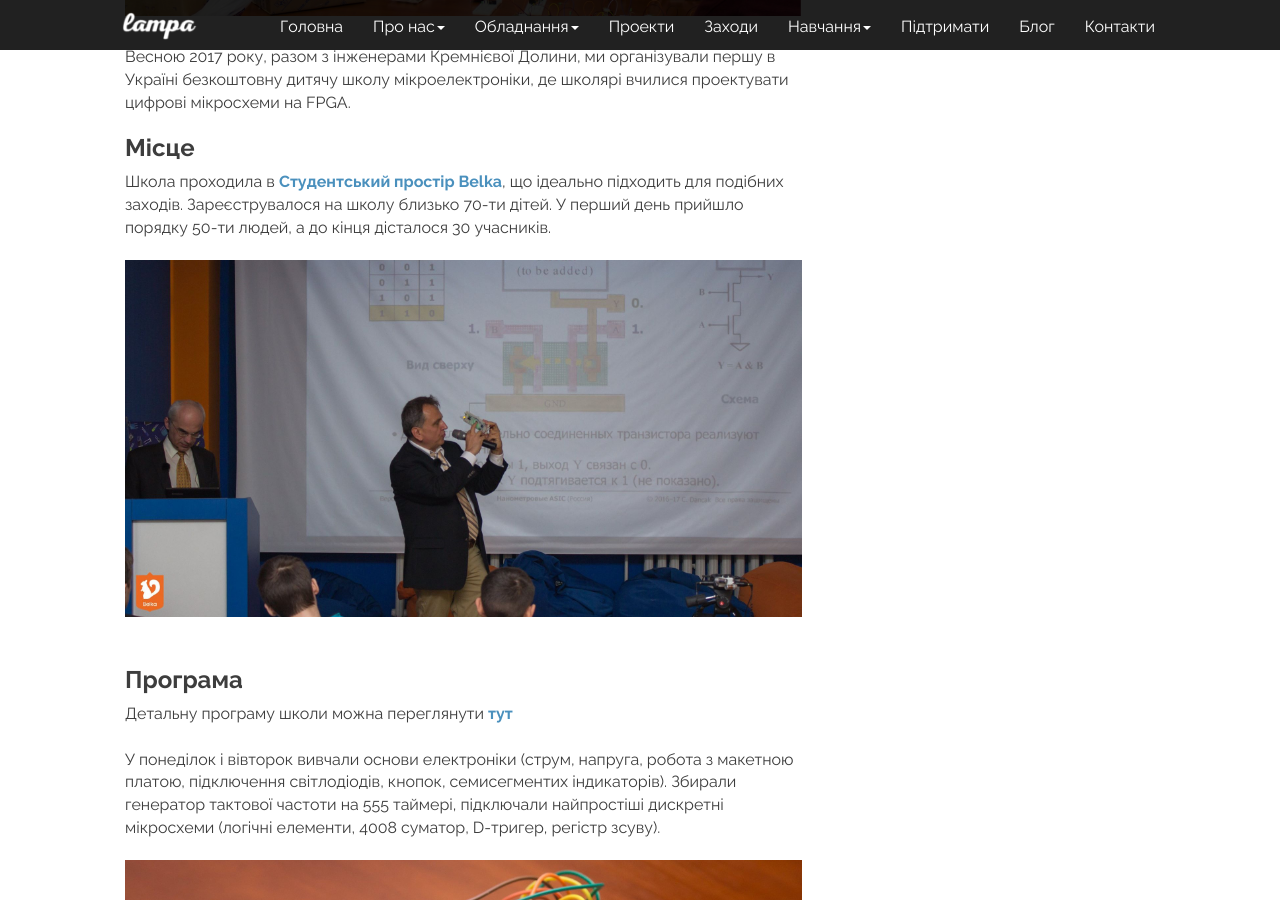
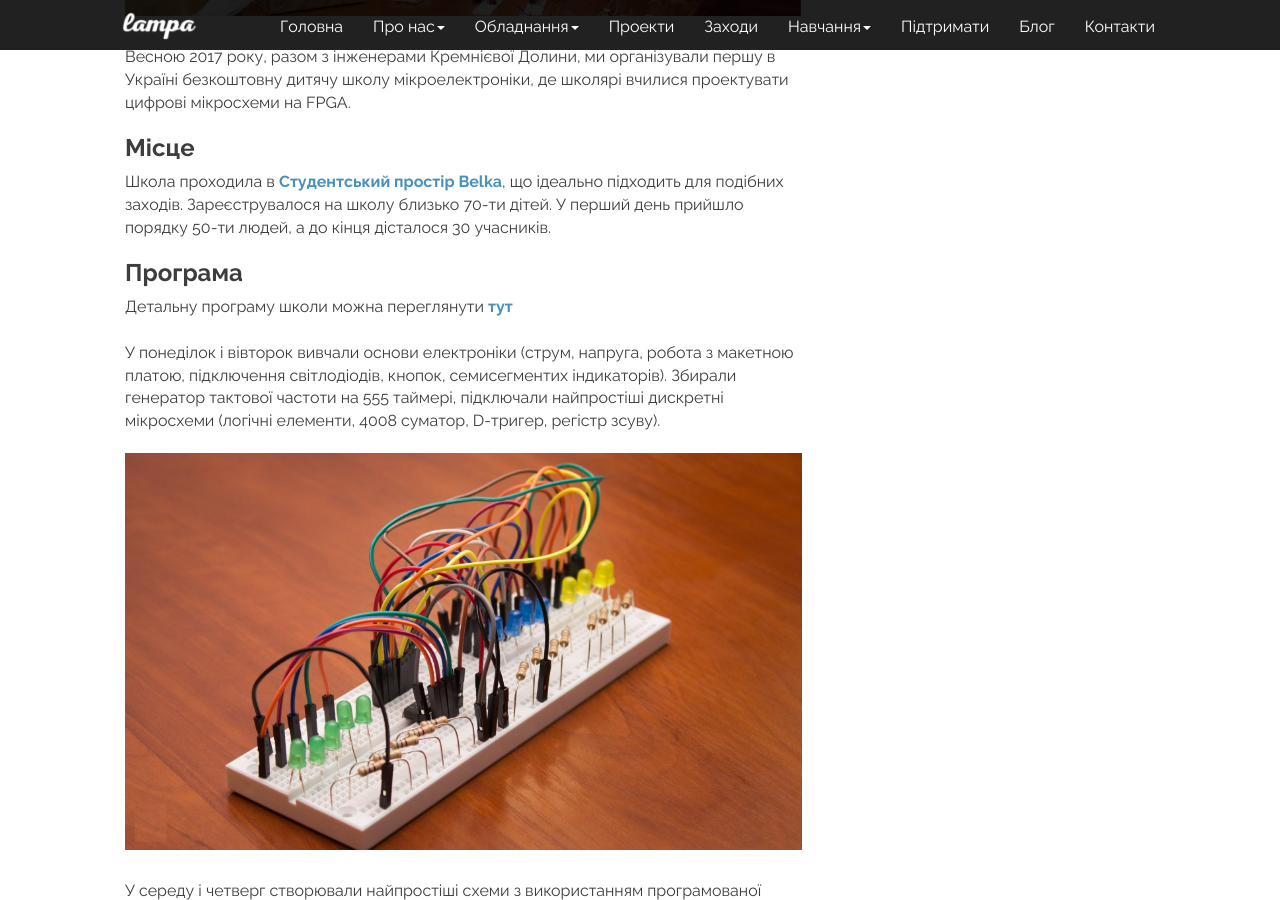
Before and after one commit to LampaLab/lampalab.github.io, a Jekyll site: the page built from _posts/events/2019-01-04-microschool.md, in a window 1280 px wide and 900 px high, scrolled down 742 px. Built offline with Jekyll 4.4.1, drawn with Linux system fonts in a browser that asks for light colours; nearby versions of some CDN libraries; library files that are not in the unit come from our copies; comment, search, counter and statistics services are not loaded.

Commit message:
Minor modifications

```diff
--- a/_posts/events/2019-01-04-microschool.md
+++ b/_posts/events/2019-01-04-microschool.md
@@ -17,8 +17,6 @@ category: [fpga, event]
 
 Школа проходила в **[Студентський простір Belka](https://www.facebook.com/belka.space.kpi/){:target="_blank"}**, що ідеально підходить для подібних заходів. Зареєструвалося на школу близько 70-ти дітей. У перший день прийшло порядку 50-ти людей, а до кінця дісталося 30 учасників.
 
-![FPGA Training](/img/events/microschool/micro2.jpg)
-
 ### Програма
 
 Детальну програму школи можна переглянути **[тут](https://drive.google.com/file/d/0B9fI2BqoGDwTNXY4MlJFNjdGb00/view){:target="_blank"}**
@@ -27,7 +25,7 @@ category: [fpga, event]
 
 У понеділок і вівторок вивчали основи електроніки (струм, напруга, робота з макетною платою, підключення світлодіодів, кнопок, семисегментих індикаторів). Збирали генератор тактової частоти на 555 таймері, підключали найпростіші дискретні мікросхеми (логічні елементи, 4008 суматор, D-тригер, регістр зсуву).
 
-![Digital logic on breadboard](/img/events/microschool/micro3.jpg)
+![Digital logic on breadboard](/img/events/microschool/micro2.jpg)
 
 У середу і четверг створювали найпростіші схеми з використанням програмованої логіки на **[FPGA Xlinx Artix-7](https://store.digilentinc.com/cmod-a7-breadboardable-artix-7-fpga-module/){:target="_blank"}**. Навчилися створювати проект в Vivado і задавати базові налаштування. Розібралися з основами мови Verilog, що використовується для опису мікросхем і мікропроцесорів. Синтезували в Vivado цифрові схеми з опису на Verilog і перевіряли роботу отриманих схем на FPGA. Реалізували найпростіші логічні функції, суматор, дешифратор семисегментний індикатор, мультиплексор, D-тригер, регістр зсуву, лічильник.
 
```
Also changed, not shown: other parts of _posts/events/2019-01-04-microschool.md (+0 -1 lines), img/events/microschool/micro2.jpg, img/events/microschool/micro3.jpg (deleted), img/events/microschool/micro4.jpg (deleted).
